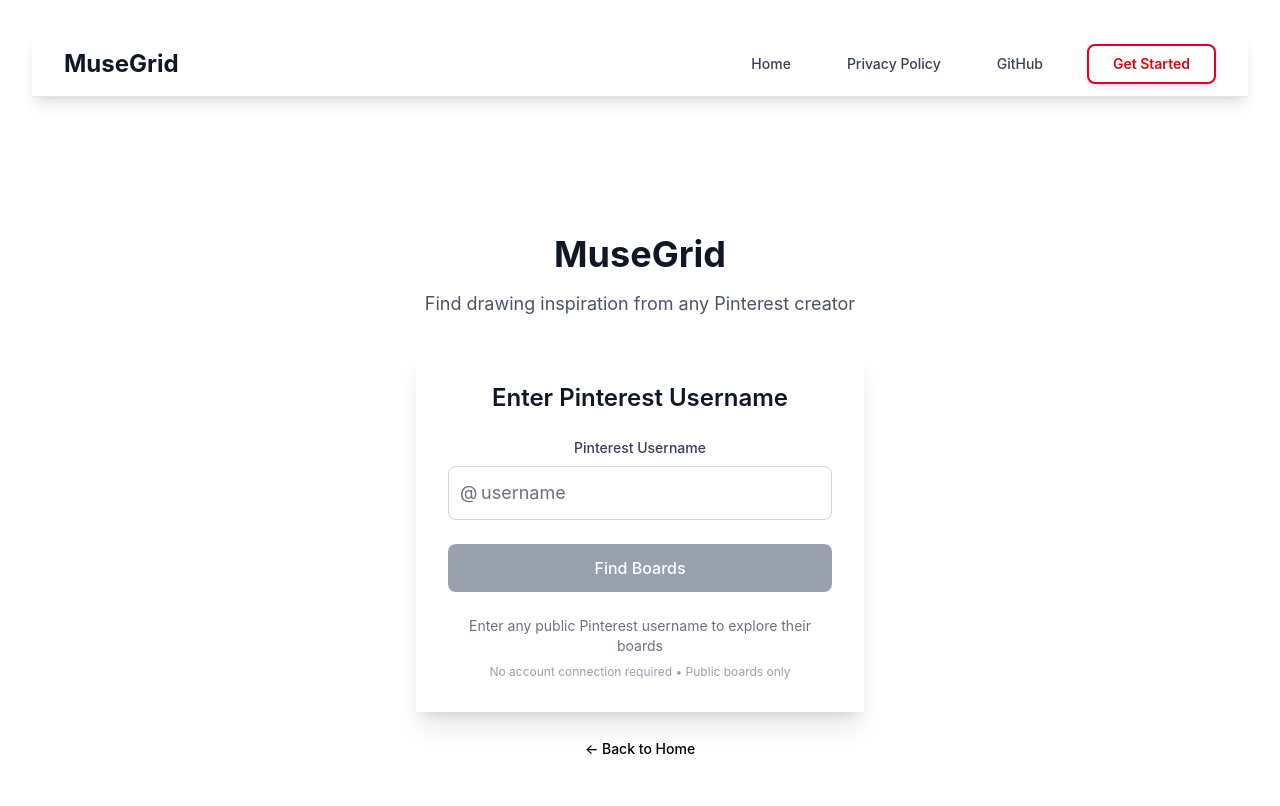
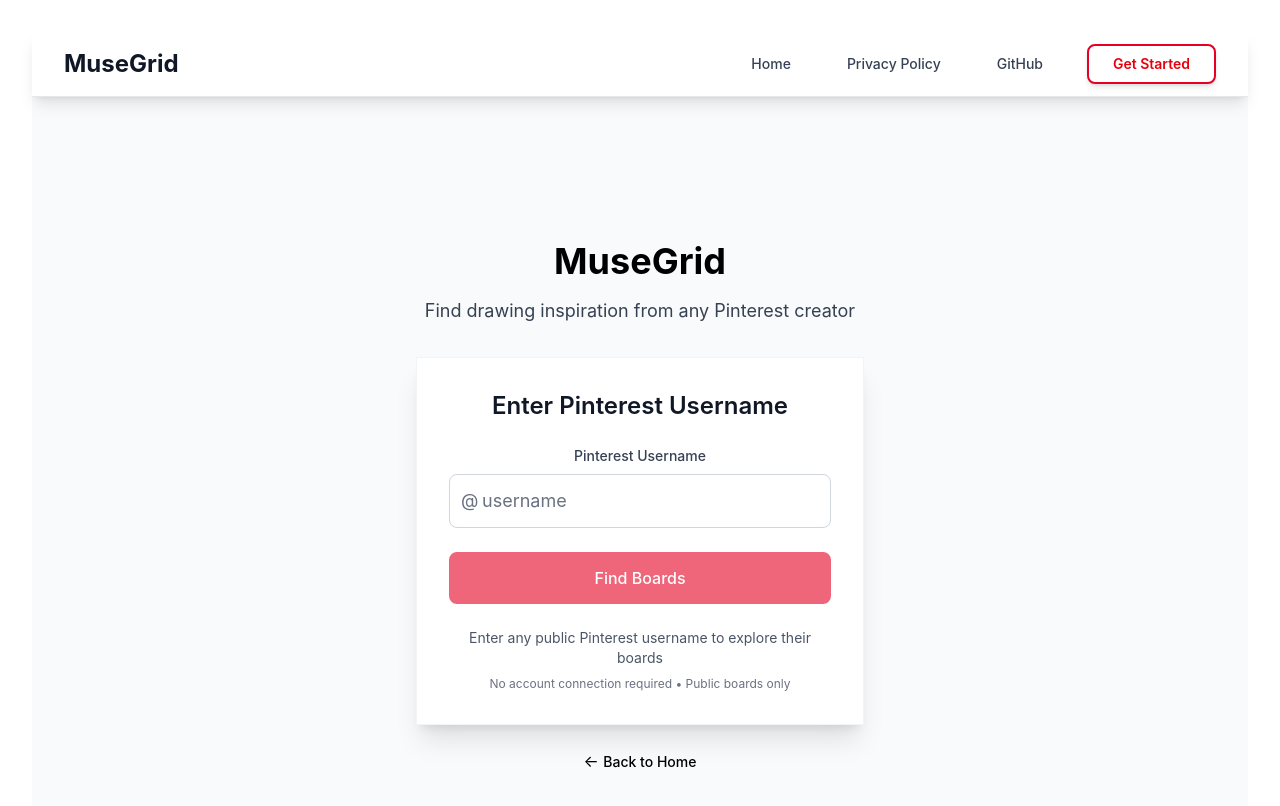
Before and after one commit to nicoledicochea/pinterest-randomizer, a React (Vite) app in the folder pinterest-randomizer/: page /username in a window 1280 px wide. Shown: the top 806 px of the page. Built offline with nearby package versions, Linux system fonts and the light colour scheme.

Commit message:
update username input design

```diff
--- a/pinterest-randomizer/client/src/components/PrivacyPolicy.tsx
+++ b/pinterest-randomizer/client/src/components/PrivacyPolicy.tsx
@@ -105,12 +105,13 @@
           </div>
 
           <div className="text-center mt-10">
-            <a
-              href="/"
-              className="text-red-600 hover:text-red-700 underline decoration-2 underline-offset-4 hover:decoration-red-400 transition-all duration-300 text-lg"
-            >
-              ← Back to Home
-            </a>
+          <span>← </span>
+          <a
+            href="/"
+            className="text-sm font-medium hover:underline decoration-1 underline-offset-4 transition-colors"
+          >
+            Back to Home
+          </a>
           </div>
         </div>
       </div>
--- a/pinterest-randomizer/client/src/components/UsernameInput.tsx
+++ b/pinterest-randomizer/client/src/components/UsernameInput.tsx
@@ -45,20 +45,20 @@
   };
 
   return (
-    <div className="min-h-screen bg-gradient-to-br from-pink-50 to-purple-50 flex items-center justify-center px-4">
+    <div className="min-h-screen flex items-start justify-center px-4 bg-gray-50 pt-36">
       <div className="max-w-md w-full">
         {/* Header */}
         <div className="text-center mb-8">
-          <h1 className="text-4xl font-bold text-gray-900 mb-4">
+          <h1 className="text-4xl font-bold mb-4">
             MuseGrid
           </h1>
-          <p className="text-lg text-gray-600">
+          <p className="text-lg text-gray-700">
             Find drawing inspiration from any Pinterest creator
           </p>
         </div>
 
         {/* Username Input Form */}
-        <div className="bg-white rounded-2xl shadow-xl p-8">
+        <div className="bg-white rounded-2xl shadow-xl p-8 border border-gray-100">
           <h2 className="text-2xl font-semibold text-gray-900 mb-6 text-center">
             Enter Pinterest Username
           </h2>
@@ -78,7 +78,7 @@
                   value={username}
                   onChange={handleUsernameChange}
                   placeholder="username"
-                  className={`block w-full pl-8 pr-4 py-3 border rounded-lg text-lg focus:outline-none focus:ring-2 focus:ring-pink-500 focus:border-transparent transition-all duration-200 ${
+                  className={`block w-full pl-8 pr-4 py-3 border rounded-lg text-lg focus:outline-none focus:ring-2 focus:ring-[#E60023] focus:border-transparent transition-all duration-200 ${
                     error ? 'border-red-300 focus:ring-red-500' : 'border-gray-300'
                   }`}
                   disabled={isLoading}
@@ -95,11 +95,23 @@
             <button
               type="submit"
               disabled={isLoading || !username.trim()}
-              className={`w-full py-3 px-4 rounded-lg font-medium text-white transition-all duration-200 ${
+              className={`w-full py-3 px-4 rounded-lg font-medium transition-all duration-200 border-2 ${
                 isLoading || !username.trim()
-                  ? 'bg-gray-400 cursor-not-allowed'
-                  : 'bg-gradient-to-r from-pink-500 to-purple-600 hover:from-pink-600 hover:to-purple-700 transform hover:scale-105'
+                  ? 'bg-[#E60023] text-white cursor-not-allowed opacity-60 border-[#E60023]'
+                  : 'bg-[#E60023] text-white border-[#E60023]'
               }`}
+              onMouseEnter={(e) => {
+                if (!isLoading && username.trim()) {
+                  e.currentTarget.style.backgroundColor = 'white';
+                  e.currentTarget.style.color = '#E60023';
+                }
+              }}
+              onMouseLeave={(e) => {
+                if (!isLoading && username.trim()) {
+                  e.currentTarget.style.backgroundColor = '#E60023';
+                  e.currentTarget.style.color = 'white';
+                }
+              }}
             >
               {isLoading ? (
                 <div className="flex items-center justify-center">
@@ -114,10 +126,10 @@
 
           {/* Help Text */}
           <div className="mt-6 text-center">
-            <p className="text-sm text-gray-500">
+            <p className="text-sm text-gray-600">
               Enter any public Pinterest username to explore their boards
             </p>
-            <p className="text-xs text-gray-400 mt-2">
+            <p className="text-xs text-gray-500 mt-2">
               No account connection required • Public boards only
             </p>
           </div>
@@ -125,11 +137,12 @@
 
         {/* Back to Home Link */}
         <div className="text-center mt-6">
+        <span>← </span>
           <a
             href="/"
-            className="text-pink-600 hover:text-pink-700 text-sm font-medium hover:underline transition-colors"
+            className="text-sm font-medium hover:underline decoration-1 underline-offset-4 transition-colors"
           >
-            ← Back to Home
+            Back to Home
           </a>
         </div>
       </div>
```
